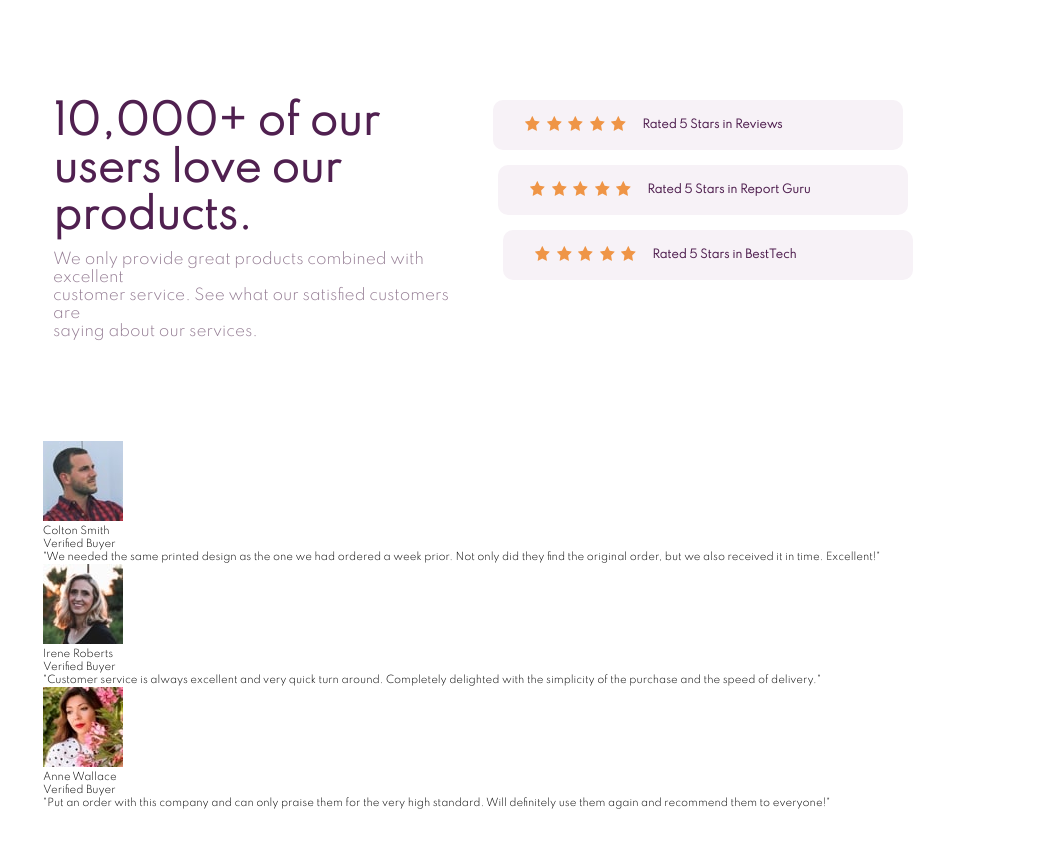
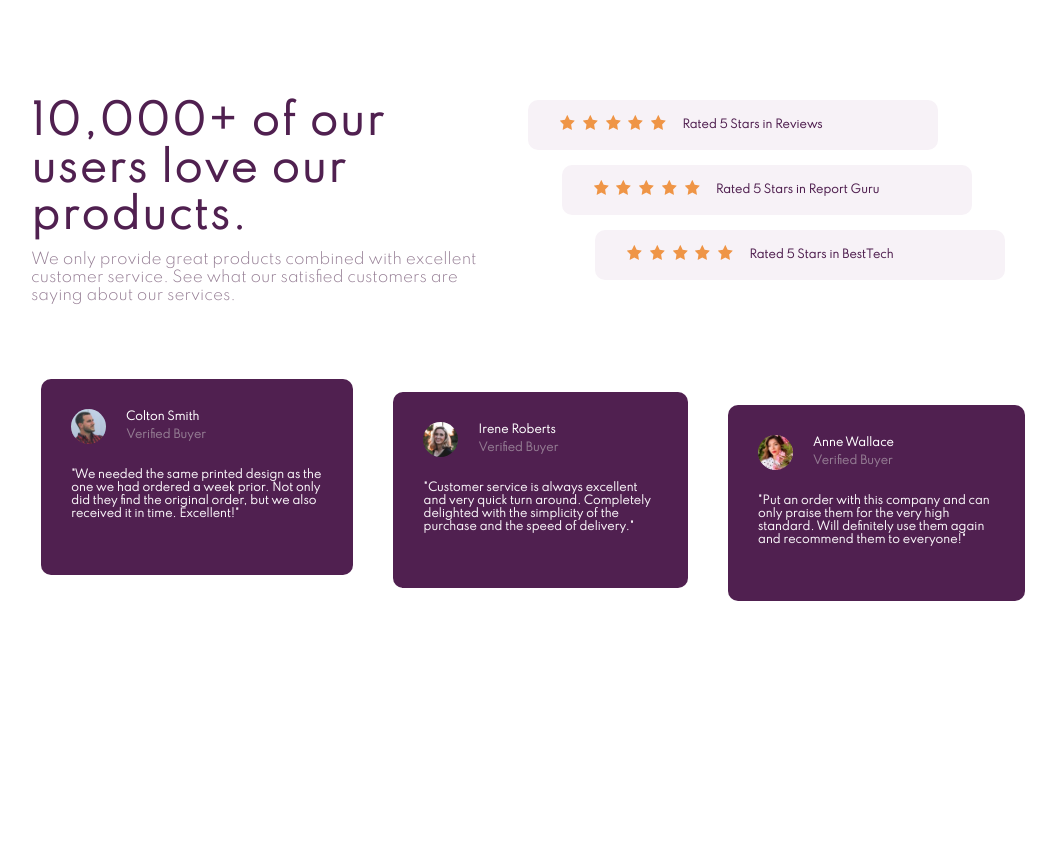
Before and after one commit to nderimsali096/social-proof-section, a website: page index.html in a window 1280 px wide. Shown: the whole page, without its empty margins (107-1163 px from the left). After the commit the page ends 800 px from the top, so only its background shows below. Drawn offline with Linux system fonts and the light colour scheme.

Commit message:
styling card-messages

```diff
--- a/index.html
+++ b/index.html
@@ -67,7 +67,7 @@
         </section>
         <section class="section-messages">
 
-          <div class="card">
+          <div class="card card--1">
             <div class="card__top">
               <img src="images/image-colton.jpg" alt="Colton photo" class="card__top--photo">
               <div class="card__top--info">
@@ -84,7 +84,7 @@
             </div>
           </div>
 
-          <div class="card">
+          <div class="card card--2">
             <div class="card__top">
               <img src="images/image-irene.jpg" alt="Irene photo" class="card__top--photo">
               <div class="card__top--info">
@@ -100,7 +100,7 @@
             </div>
           </div>
 
-          <div class="card">
+          <div class="card card--3">
             <div class="card__top">
               <img src="images/image-anne.jpg" alt="anne photo" class="card__top--photo">
               <div class="card__top--info">
--- a/sass/_base.scss
+++ b/sass/_base.scss
@@ -12,7 +12,7 @@ html {
 
 body {
     box-sizing: border-box;
-    font-family: Spartan;
+    font-family: 'Spartan';
 }
 
 
--- a/sass/_components.scss
+++ b/sass/_components.scss
@@ -1,7 +1,7 @@
 .container {
-    margin: 9rem 0;
-    margin-left: 15rem;
-    margin-right: 10rem;
+    width: 80%;
+    margin: 0 auto;
+    font-size: 15px;
 }
 
 .section-about {
@@ -20,7 +20,9 @@
 
     &__tittle {
         font-size: 4rem;
-        font-weight: 700;
+        font-weight: 900;
+        font-family: 'Spartan' Helvetica;
+        letter-spacing: 2px;
         color: var(--very-dark-magenta);
         margin-bottom: 1rem;
 
@@ -36,9 +38,10 @@
 .rating {
     display: flex;
     flex-direction: column;
+    flex-wrap: wrap;
     padding: 1rem;
     width: 50%;
-    margin-right: 15rem;
+    margin-right: 3rem;
 
 
 
@@ -99,3 +102,62 @@
 
     }
 }
+
+.section-messages {
+    display: flex;
+    align-items: center;
+    justify-content: center;
+    margin: 5rem 0;
+    height: 17rem;
+}
+
+.card {
+    font-size: 1.1rem;
+    font-weight: 700;
+    background-color: var(--very-dark-magenta);
+    padding: 3rem;
+    margin: 0 2rem;
+    border-radius: 10px;
+    height: 80%;
+
+    &__top {
+        display: flex;
+        align-items: center;
+        margin-bottom: 2.5rem;
+
+        &--photo {
+            height: 3.5rem;
+            width: 3.5rem;
+            border-radius: 50%;
+            margin-right: 2rem;
+        }
+
+        &--name {
+            color: #ffffff;
+            margin-bottom: 0.5rem;
+        }
+
+        &--job {
+            color: var(--dark-grayish-magenta);
+        }
+    }
+
+    &__bottom {
+        &--message {
+            color: var(--light-grayish-magenta);
+            margin-bottom: 1rem;
+        }
+    }
+
+    &--1 {
+        align-self: flex-end;
+    }
+
+    &--2 {
+        align-self: center;
+    }
+
+    &--3 {
+        align-self: flex-start;
+    }
+}
```
Also changed, not shown: css/main.css.
